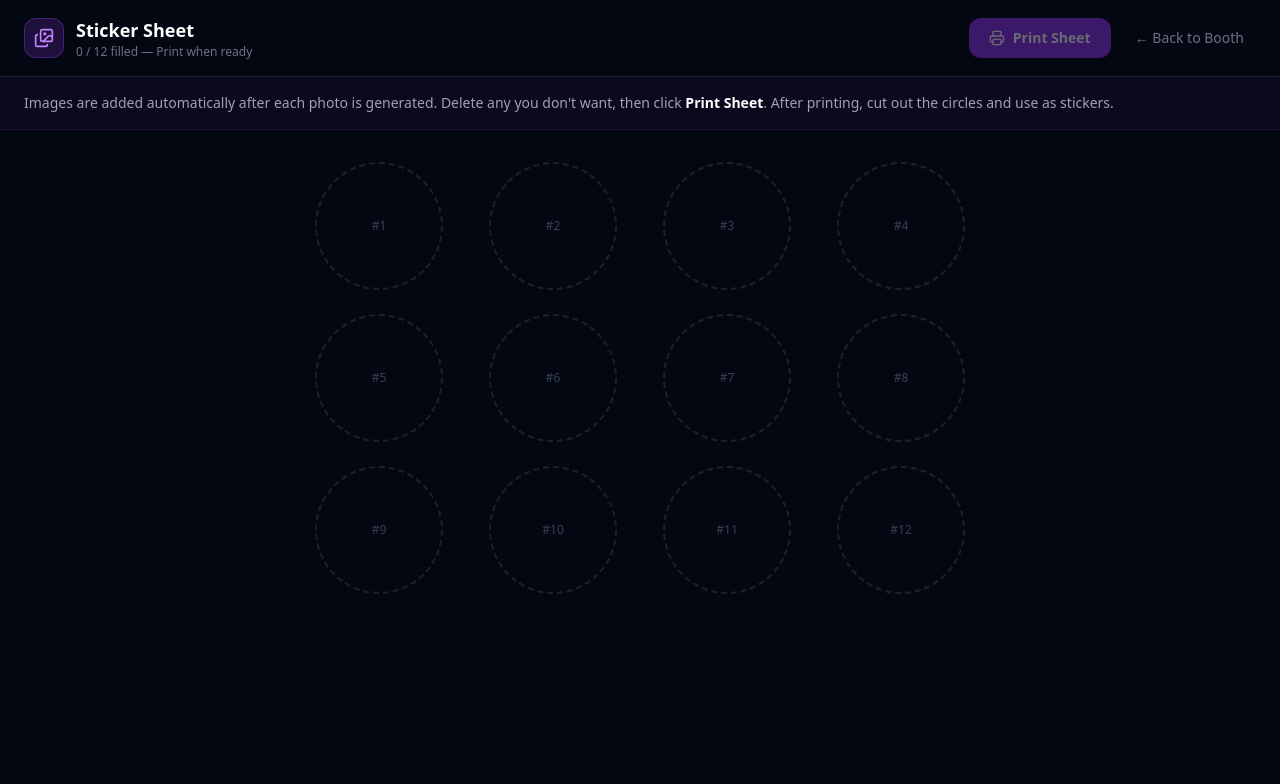
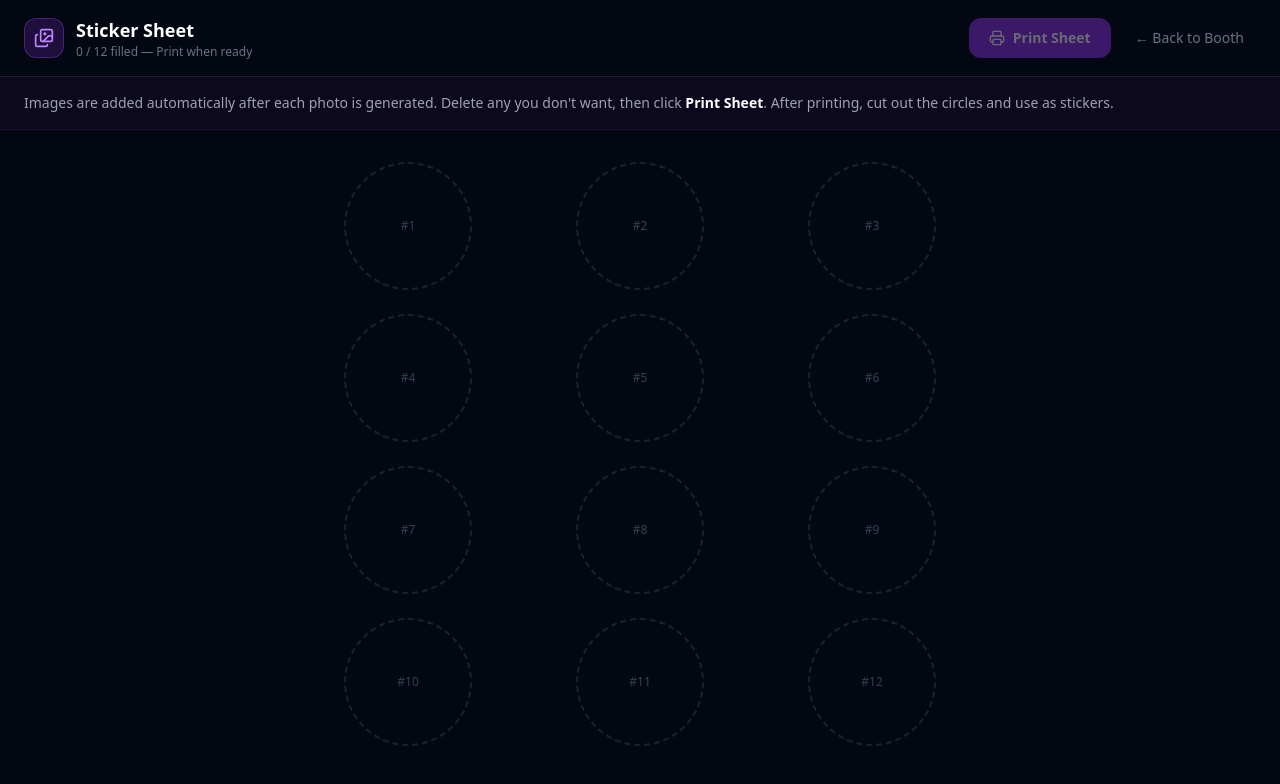
Before and after one commit to Jicate-Solutions/Expo-Gemini-Photo-Booth, a Next.js app: page /sticker-sheet in a window 1280 px wide. Shown: the top 784 px of the page. Built offline with nearby package versions, Linux system fonts and the light colour scheme.

Commit message:
Change sticker sheet to 3 columns x 4 rows, larger circles (58mm)
Co-Authored-By: Claude Sonnet 4.6 <noreply@anthropic.com>

```diff
--- a/app/sticker-sheet/page.tsx
+++ b/app/sticker-sheet/page.tsx
@@ -84,7 +84,7 @@ export default function StickerSheetPage() {
         {/* Grid preview on screen */}
         <div className="px-6 py-8">
           <div className="max-w-2xl mx-auto">
-            <div className="grid grid-cols-4 gap-6">
+            <div className="grid grid-cols-3 gap-6">
               {slots.map((sticker, i) => (
                 <div key={i} className="flex flex-col items-center gap-2">
                   <div className="relative w-32 h-32">
@@ -148,13 +148,13 @@ export default function StickerSheetPage() {
           }
           .sticker-grid {
             display: grid;
-            grid-template-columns: repeat(4, 1fr);
+            grid-template-columns: repeat(3, 1fr);
             gap: 8mm;
             width: 100%;
           }
           .sticker-circle {
-            width: 42mm;
-            height: 42mm;
+            width: 58mm;
+            height: 58mm;
             border-radius: 50%;
             overflow: hidden;
             border: 0.5mm dashed #ccc;
```
